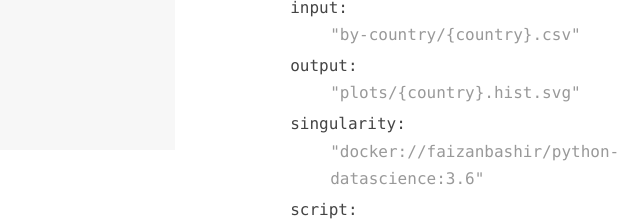
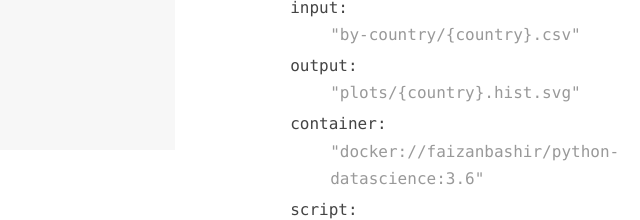
Before and after one commit to snakemake/snakemake.github.io, a plain HTML site: page index.html in a window 1280 px wide. Shown: the part 1552-1772 px from the top of the page, 465-1105 px from the left. Drawn offline with nearby package versions, Linux system fonts and the light colour scheme.

Commit message:
fix directive

```diff
--- a/index.html
+++ b/index.html
@@ -216,7 +216,7 @@
 
 
                                 <span class="code-input cont_hl n1Cont">
-	                                singularity:
+	                                container:
 								    	<span class="code-data cont_hl ">
 								    	"docker://faizanbashir/python-datascience:3.6"
 	                                    </span>
```
